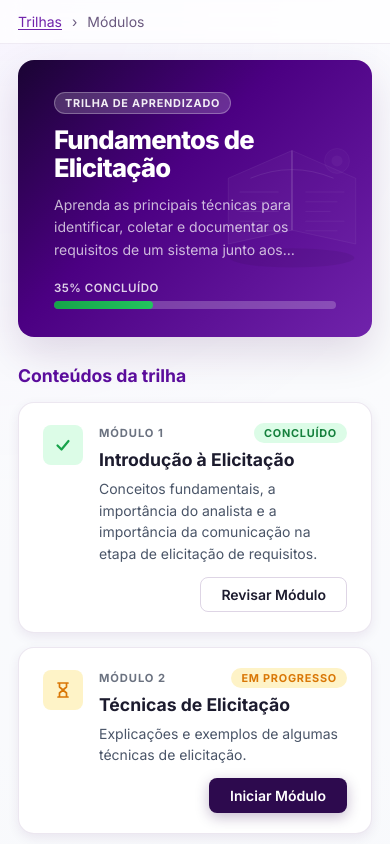
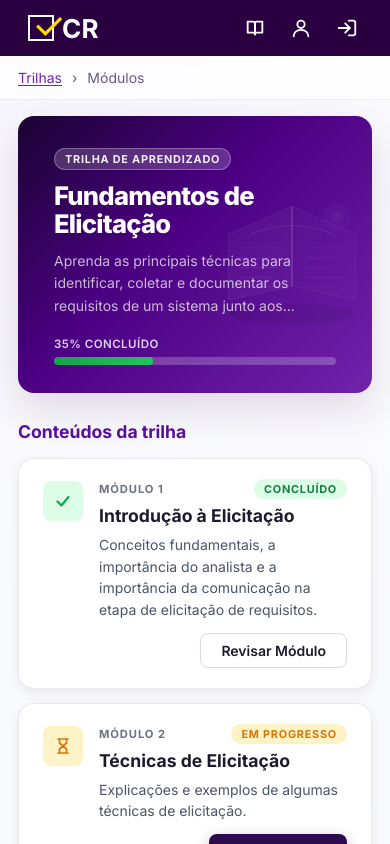
Before and after one commit to UnBArqDsw2026-1-Turma01/2026.1-T01-G02_ConhecendoRequisitos_Entrega_04, a React (Vite) app in the folder apps/frontend/: page / in a window 390 px wide. Shown: the top 844 px of the page. Built offline with nearby package versions, Linux system fonts and the light colour scheme.

Commit message:
feat: adicao do header nas paginas

```diff
--- a/apps/frontend/src/App.tsx
+++ b/apps/frontend/src/App.tsx
@@ -9,8 +9,8 @@
  */
 
 import { useState } from "react";
+import { Header } from "./components/Header";
 import { TrailPage } from "./pages/TrailPage";
-import { Header } from "./components/Header";
 import { Breadcrumbs } from "./components/Breadcrumbs";
 import { ContentPreview } from "./components/ContentPreview";
 import { LessonSection } from "./components/LessonSection";
@@ -104,26 +104,28 @@ function App() {
   );
   const progress = Math.round((readCount / lessonSections.length) * 100);
 
-  /* ── TrailPage ── */
-  if (page === "trail") {
   return (
+    <>
+      {/* Header full-width, fora do container centralizado */}
+      <Header isLoggedIn={true} />
+
+      {/* Conteúdo centralizado */}
+      <div className="page-content">
+        {/* ── TrailPage ── */}
+        {page === "trail" && (
           <TrailPage
             onStartModule={() => setPage("lesson")}
-        onNavigateToTrails={() => {/* futuro: voltar para listagem de trilhas */ }}
+            onNavigateToTrails={() => { /* futuro: voltar para listagem de trilhas */ }}
           />
-    );
-  }
+        )}
 
-  /* ── LessonPage ── */
-  return (
-    <>
-      <Header isLoggedIn={true} />
-
+        {/* ── LessonPage ── */}
+        {page === "lesson" && (
           <main className="lesson-shell">
             <Breadcrumbs
               items={[
-            { label: "Trilhas", onClick: () => setPage("trail") },
-            { label: "Módulos", onClick: () => setPage("trail") },
+                { label: "Trilhas",  onClick: () => setPage("trail") },
+                { label: "Módulos",  onClick: () => setPage("trail") },
                 { label: "Introdução e elicitação" },
               ]}
             />
@@ -180,6 +182,8 @@ function App() {
               </article>
             </section>
           </main>
+        )}
+      </div>
     </>
   );
 }
--- a/apps/frontend/src/index.css
+++ b/apps/frontend/src/index.css
@@ -64,6 +64,11 @@ select {
 }
 
 #root {
+  min-height: 100vh;
+}
+
+/* Container centralizado — usado pelas páginas, não pelo Header */
+.page-content {
   width: min(1126px, 100%);
   min-height: 100vh;
   margin: 0 auto;
@@ -74,7 +79,7 @@ select {
 }
 
 @media (max-width: 1024px) {
-  #root {
+  .page-content {
     width: 100%;
     border-inline: none;
     box-shadow: none;
```
Lines whose indentation alone changed are shown as unchanged.
